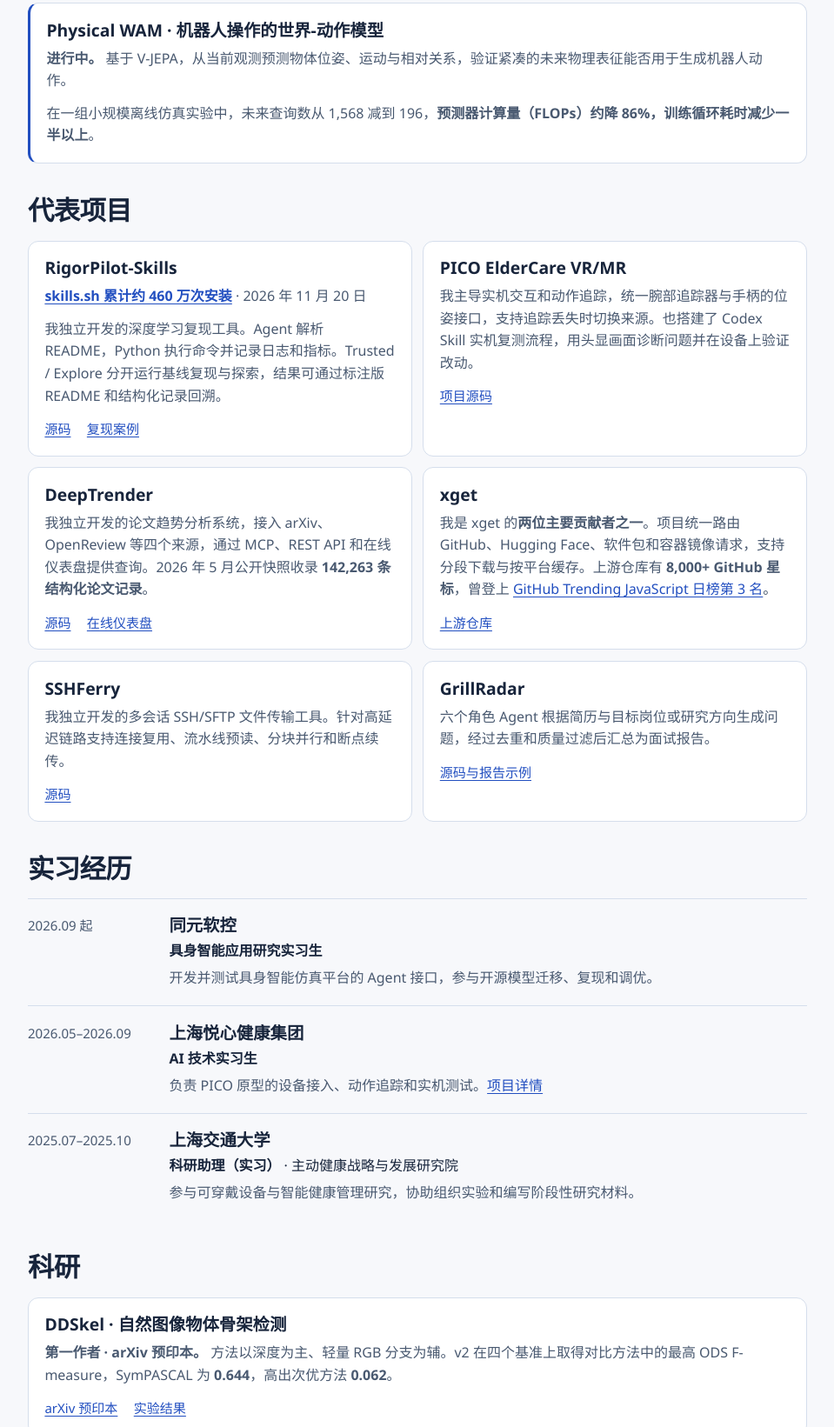
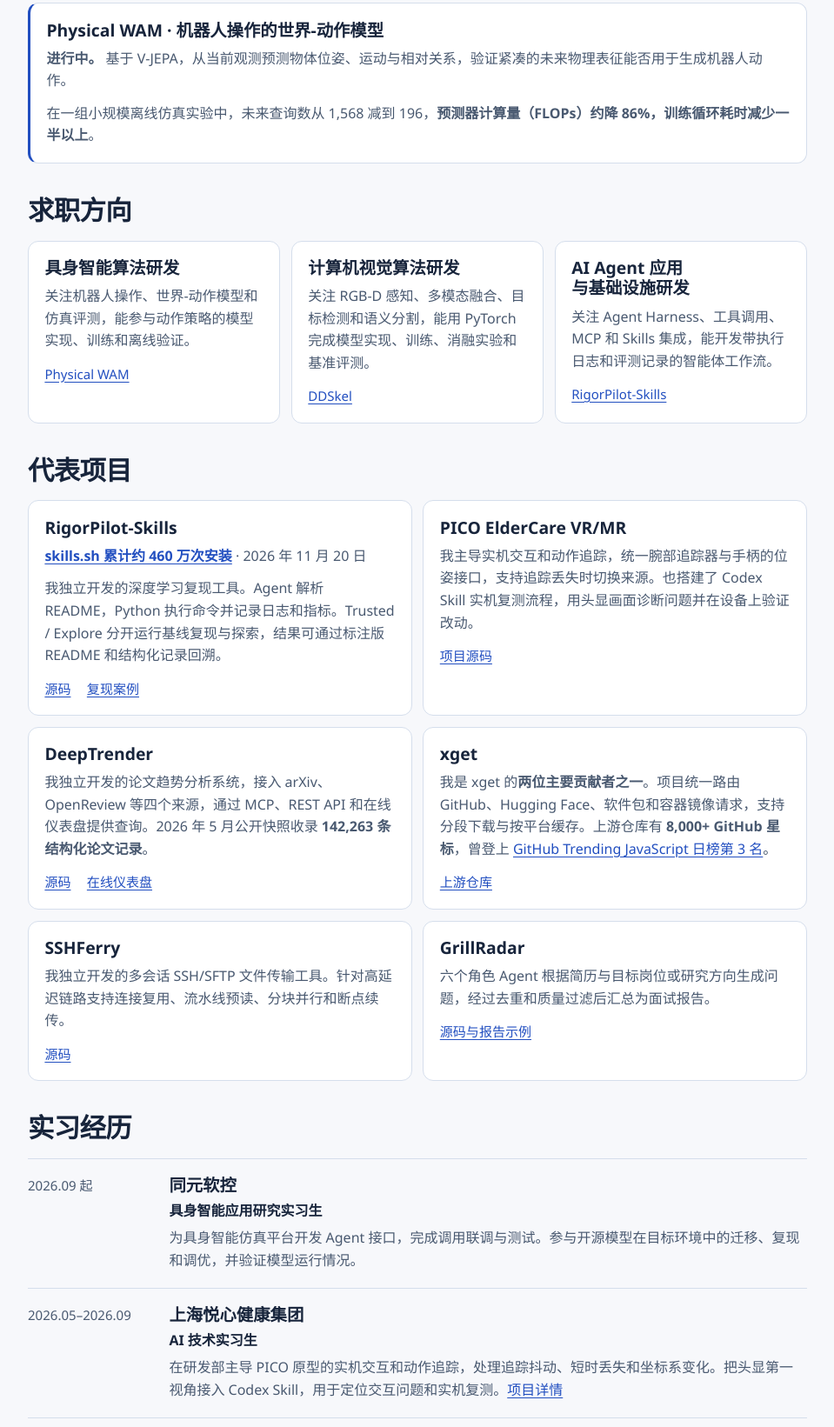
Before and after one commit to lllllllama/lllllllama.github.io, a plain HTML site: page index.html in a window 1280 px wide. Shown: the part 548-2189 px from the top of the page at 87% size, without its empty margins (160-1119 px from the left). Drawn offline with Linux system fonts and the light colour scheme.

Commit message:
Detail career interests and internship work

```diff
--- a/index.html
+++ b/index.html
@@ -62,6 +62,8 @@
     .links { display: flex; flex-wrap: wrap; column-gap: 1.15rem; row-gap: .4rem; padding: 0; list-style: none; }
     nav .links { margin: 1.2rem 0 0; }
     .cards { display: grid; grid-template-columns: repeat(2, minmax(0, 1fr)); gap: .8rem; }
+    .career-cards { grid-template-columns: repeat(auto-fit, minmax(min(100%, 15rem), 1fr)); }
+    .career-cards h3 { text-wrap: balance; }
     article { padding: 1.15rem; border: 1px solid var(--rule); border-radius: .75rem; background: var(--surface); scroll-margin-top: 1rem; }
     article p { color: var(--muted); }
     article .links { margin: .8rem 0 0; font-size: .94rem; }
@@ -150,6 +152,7 @@
       <p><a href="https://blog.csdn.net/2301_79168784"><strong>CSDN · 约 1.4 万粉丝</strong></a></p>
       <nav aria-label="页面导航">
         <ul class="links">
+          <li><a href="#career">求职方向</a></li>
           <li><a href="#current">近期项目</a></li>
           <li><a href="#projects">代表项目</a></li>
           <li><a href="#experience">实习经历</a></li>
@@ -166,10 +169,36 @@
         <p>在一组小规模离线仿真实验中，未来查询数从 1,568 减到 196，<strong>预测器计算量（FLOPs）约降 86%，训练循环耗时减少一半以上</strong>。</p>
       </article>
     </section>
+    <section id="career">
+      <h2>求职方向</h2>
+      <div class="cards career-cards">
+        <article>
+          <h3>具身智能算法研发</h3>
+          <p>关注机器人操作、世界-动作模型和仿真评测，能参与动作策略的模型实现、训练和离线验证。</p>
+          <ul class="links">
+            <li><a href="#current">Physical WAM</a></li>
+          </ul>
+        </article>
+        <article>
+          <h3>计算机视觉算法研发</h3>
+          <p>关注 RGB-D 感知、多模态融合、目标检测和语义分割，能用 PyTorch 完成模型实现、训练、消融实验和基准评测。</p>
+          <ul class="links">
+            <li><a href="#research">DDSkel</a></li>
+          </ul>
+        </article>
+        <article>
+          <h3>AI Agent 应用与基础设施研发</h3>
+          <p>关注 Agent Harness、工具调用、MCP 和 Skills 集成，能开发带执行日志和评测记录的智能体工作流。</p>
+          <ul class="links">
+            <li><a href="#rigorpilot">RigorPilot-Skills</a></li>
+          </ul>
+        </article>
+      </div>
+    </section>
     <section id="projects">
       <h2>代表项目</h2>
       <div class="cards">
-        <article>
+        <article id="rigorpilot">
           <h3>RigorPilot-Skills</h3>
           <p><strong><a href="https://www.skills.sh/lllllllama/rigorpilot-skills">skills.sh 累计约 460 万次安装</a></strong> · <time datetime="2026-11-20">2026 年 11 月 20 日</time></p>
           <p>我独立开发的深度学习复现工具。Agent 解析 README，Python 执行命令并记录日志和指标。Trusted / Explore 分开运行基线复现与探索，结果可通过标注版 README 和结构化记录回溯。</p>
@@ -224,7 +253,7 @@
           <div>
             <h3>同元软控</h3>
             <p><strong>具身智能应用研究实习生</strong></p>
-            <p>开发并测试具身智能仿真平台的 Agent 接口，参与开源模型迁移、复现和调优。</p>
+            <p>为具身智能仿真平台开发 Agent 接口，完成调用联调与测试。参与开源模型在目标环境中的迁移、复现和调优，并验证模型运行情况。</p>
           </div>
         </li>
         <li>
@@ -232,7 +261,7 @@
           <div>
             <h3>上海悦心健康集团</h3>
             <p><strong>AI 技术实习生</strong></p>
-            <p>负责 PICO 原型的设备接入、动作追踪和实机测试。<a href="#pico-eldercare">项目详情</a></p>
+            <p>在研发部主导 PICO 原型的实机交互和动作追踪，处理追踪抖动、短时丢失和坐标系变化。把头显第一视角接入 Codex Skill，用于定位交互问题和实机复测。<a href="#pico-eldercare">项目详情</a></p>
           </div>
         </li>
         <li>
@@ -240,7 +269,7 @@
           <div>
             <h3>上海交通大学</h3>
             <p><strong>科研助理（实习）</strong> · 主动健康战略与发展研究院</p>
-            <p>参与可穿戴设备与智能健康管理研究，协助组织实验和编写阶段性研究材料。</p>
+            <p>参与可穿戴设备与智能健康管理研究，协助讨论研究方案、组织实验和编写阶段性研究材料。</p>
           </div>
         </li>
       </ul>
```
